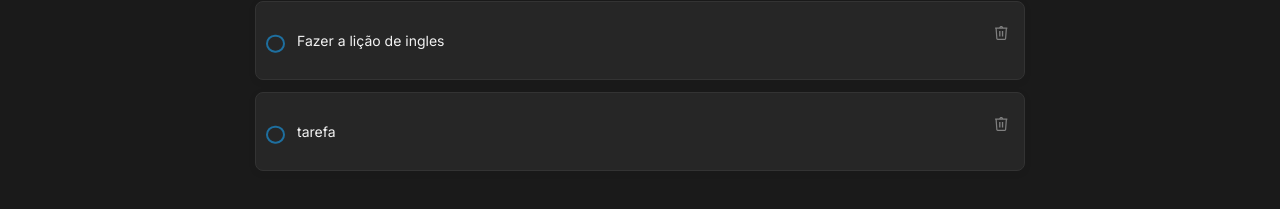
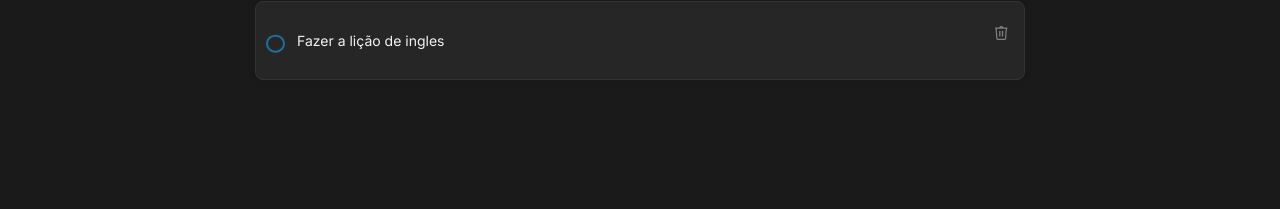
Before and after one commit to renanmontanopaz/React-ToDo, a React (Vite) app: page / in a window 1280 px wide. Shown: the part 449-658 px from the top of the page. Built offline with nearby package versions, Linux system fonts and the light colour scheme; data requests are answered from the project's data file.

Commit message:
adicionado aviso de quando remove uma tarefa

```diff
--- a/src/components/Content/index.tsx
+++ b/src/components/Content/index.tsx
@@ -35,6 +35,10 @@ export const Content = () =>{
     const removeTaskOnList = (id: string)=>{
         api.delete(`tasks/${id}`)
             .then(()=> setTaskListState((task) => task.filter(task => task.id !== id)));
+            showToast({
+                message: "Tarefa removida com sucesso",
+                type: 'danger'
+            })
     }
     const changeStatusCheckbox = (id: string)=>{
 
--- a/src/configs/dataBase/db.json
+++ b/src/configs/dataBase/db.json
@@ -9,11 +9,6 @@
       "id": "2",
       "description": "Fazer a lição de ingles",
       "isDone": false
-    },
-    {
-      "id": "66df1ca2-b74f-400f-95ff-5a699be63fd5",
-      "description": "tarefa",
-      "isDone": false
     }
   ]
 }
```
